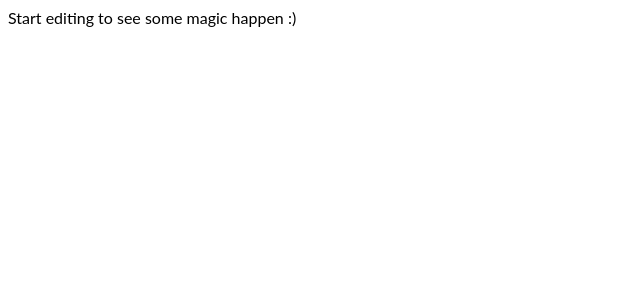
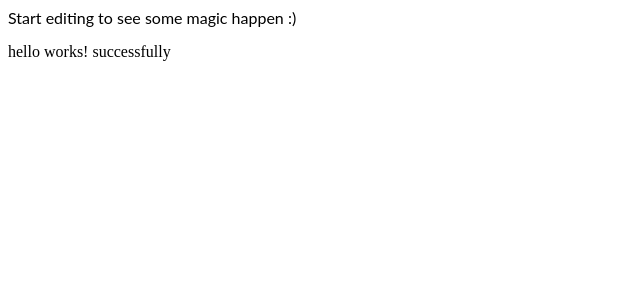
Before and after one commit to ANihalani007/angular-i9qzvp, an Angular app: page / in a window 1280 px wide. Shown: the top 300 px of the page, without its empty margins (0-640 px from the left). Built offline with nearby package versions, Linux system fonts and the light colour scheme.

Commit message:
2 files modified, 3 added

```diff
--- a/src/app/app.component.html
+++ b/src/app/app.component.html
@@ -2,3 +2,4 @@
 <p>
   Start editing to see some magic happen :)
 </p>
+<app-hello></app-hello>
--- a/src/app/app.module.ts
+++ b/src/app/app.module.ts
@@ -3,12 +3,13 @@
 import { FormsModule } from '@angular/forms';
 
 import { AppComponent } from './app.component';
+import { HelloComponent } from './hello/hello.component';
 
 
 
 @NgModule({
   imports:      [ BrowserModule ],
-  declarations: [ AppComponent ],
+  declarations: [ AppComponent, HelloComponent ],
   bootstrap:    [ AppComponent ]
 })
 export class AppModule { }
--- /dev/null
+++ b/src/app/hello/hello.component.html
@@ -0,0 +1,3 @@
+<p>
+hello works! successfully
+</p>
--- /dev/null
+++ b/src/app/hello/hello.component.ts
@@ -0,0 +1,15 @@
+import { Component, OnInit } from '@angular/core';
+
+@Component({
+  selector: 'app-hello',
+  templateUrl: './hello.component.html',
+  styleUrls: ['./hello.component.css']
+})
+export class HelloComponent implements OnInit {
+
+  constructor() { }
+
+  ngOnInit() {
+  }
+
+}
```
Also changed, not shown: src/app/hello/hello.component.css (added).
